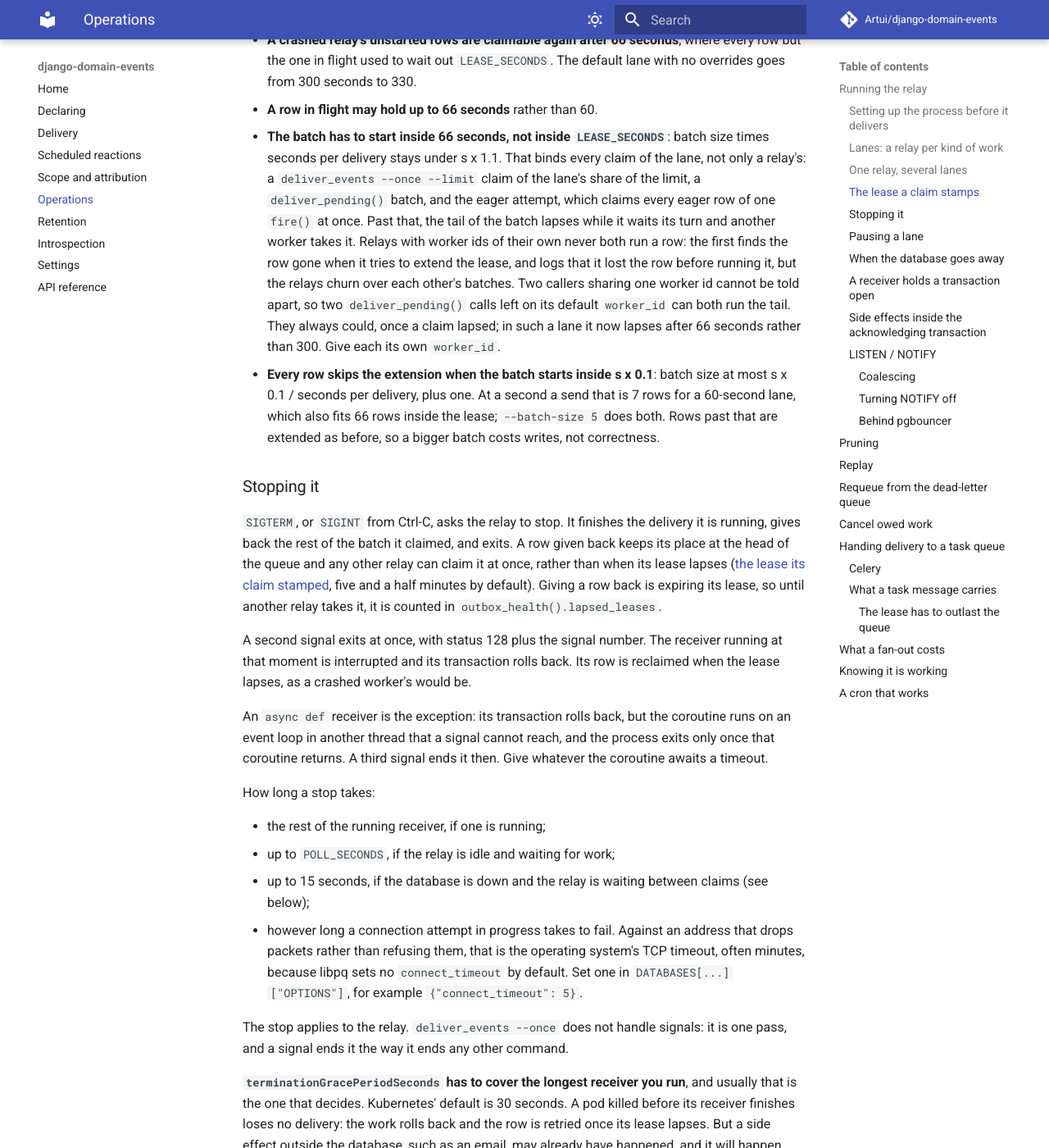
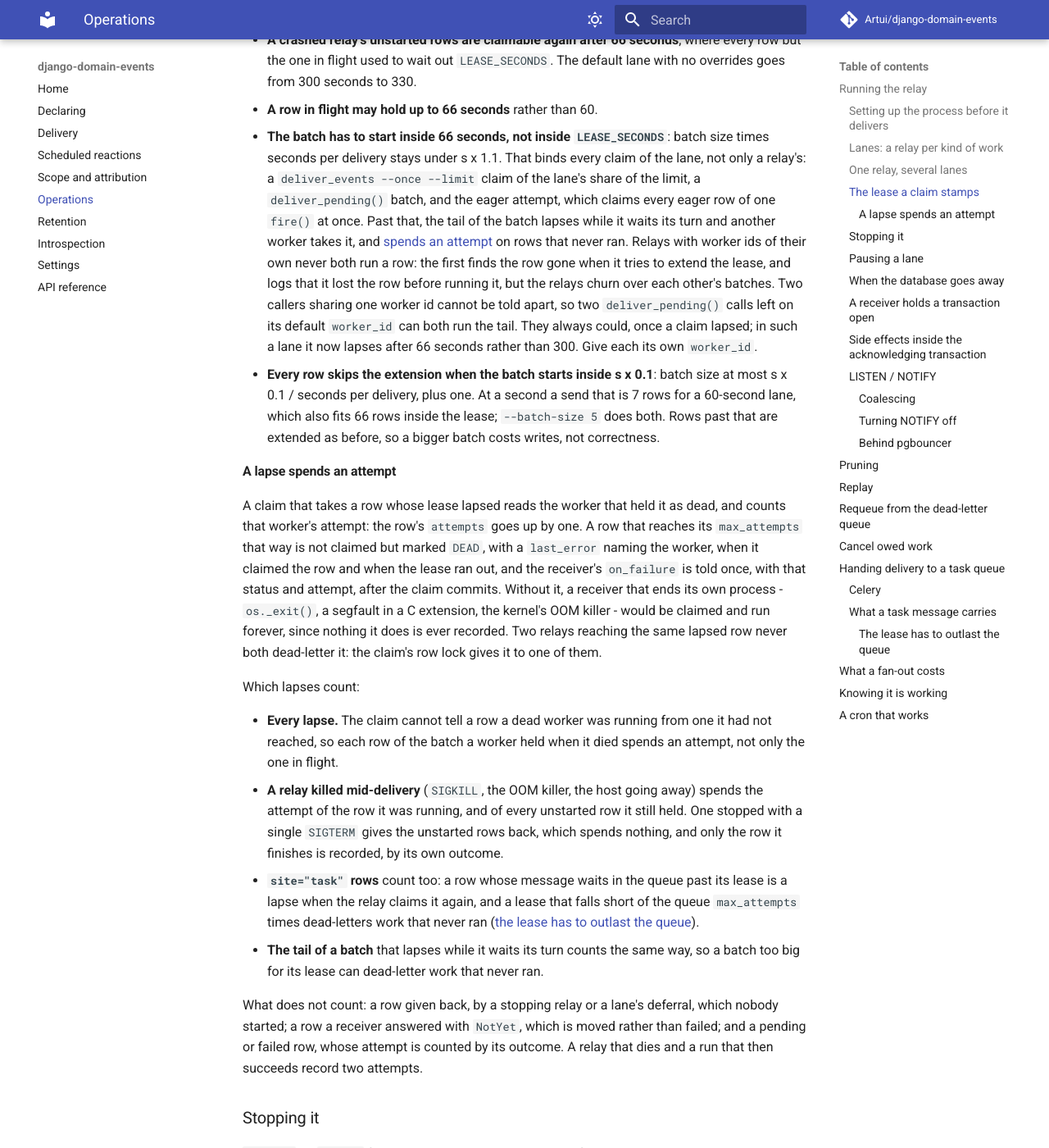
Before and after one commit to Artui/django-domain-events, an MkDocs documentation site: the page built from docs/operations.md, in a window 1280 px wide and 1400 px high, scrolled down 5820 px. Shown: the whole window at 82% size. Built offline with MkDocs 1.6.1 and Material for MkDocs 9.7.7, drawn with Linux system fonts in a browser that asks for light colours; comment, search, counter and statistics services are not loaded; some of the changed text lies outside the part shown.

Commit message:
Document which lapses spend an attempt
The lease section gains "A lapse spends an attempt": every lapse counts,
site="task" rows and the rows a killed relay held included, and what does
not. The queue-sizing section says an undersized lease can now dead-letter
work that never ran.

Co-Authored-By: Claude Opus 5.5 <noreply@anthropic.com>

```diff
--- a/docs/operations.md
+++ b/docs/operations.md
@@ -286,7 +286,8 @@ when `LEASE_SECONDS` is the default 300:
   claim of the lane, not only a relay's: a `deliver_events --once --limit`
   claim of the lane's share of the limit, a `deliver_pending()` batch, and the
   eager attempt, which claims every eager row of one `fire()` at once. Past that, the tail of
-  the batch lapses while it waits its turn and another worker takes it.
+  the batch lapses while it waits its turn and another worker takes it,
+  and [spends an attempt](#a-lapse-spends-an-attempt) on rows that never ran.
   Relays with worker ids of their own never both run a row: the first finds
   the row gone when it tries to extend the lease, and logs that it lost the row
   before running it, but the relays churn over each other's batches. Two
@@ -299,6 +300,42 @@ when `LEASE_SECONDS` is the default 300:
   send that is 7 rows for a 60-second lane, which also fits 66 rows inside
   the lease; `--batch-size 5` does both. Rows past that are extended as
   before, so a bigger batch costs writes, not correctness.
+
+#### A lapse spends an attempt
+
+A claim that takes a row whose lease lapsed reads the worker that held it as
+dead, and counts that worker's attempt: the row's `attempts` goes up by one.
+A row that reaches its `max_attempts` that way is not claimed but marked
+`DEAD`, with a `last_error` naming the worker, when it claimed the row and when
+the lease ran out, and the receiver's `on_failure` is told once, with that
+status and attempt, after the claim commits. Without it, a receiver that ends
+its own process - `os._exit()`, a segfault in a C extension, the kernel's OOM
+killer - would be claimed and run forever, since nothing it does is ever
+recorded. Two relays reaching the same lapsed row never both dead-letter it:
+the claim's row lock gives it to one of them.
+
+Which lapses count:
+
+- **Every lapse.** The claim cannot tell a row a dead worker was running from
+  one it had not reached, so each row of the batch a worker held when it died
+  spends an attempt, not only the one in flight.
+- **A relay killed mid-delivery** (`SIGKILL`, the OOM killer, the host going
+  away) spends the attempt of the row it was running, and of every
+  unstarted row it still held. One stopped with a single `SIGTERM` gives the
+  unstarted rows back, which spends nothing, and only the row it finishes is
+  recorded, by its own outcome.
+- **`site="task"` rows** count too: a row whose message waits in the queue
+  past its lease is a lapse when the relay claims it again, and a lease that
+  falls short of the queue `max_attempts` times dead-letters work that never
+  ran ([the lease has to outlast the queue](#the-lease-has-to-outlast-the-queue)).
+- **The tail of a batch** that lapses while it waits its turn counts the same
+  way, so a batch too big for its lease can dead-letter work that never ran.
+
+What does not count: a row given back, by a stopping relay or a lane's
+deferral, which nobody started; a row a receiver answered with `NotYet`, which
+is moved rather than failed; and a pending or failed row, whose attempt is
+counted by its outcome. A relay that dies and a run that then succeeds record
+two attempts.
 
 ### Stopping it
 
@@ -833,6 +870,12 @@ them is a task the workers spend dequeuing, and they arrive behind the
 backlog, making it longer. In one report, a 900-second lease over a
 28,000-task burst produced 12,918 stale messages, every one a no-op.
 
+Each of those claims also [spends an attempt](#a-lapse-spends-an-attempt), since
+the relay cannot tell a message waiting in a queue from a worker that died. A
+row whose lease runs out in the queue `max_attempts` times is dead-lettered
+without ever running, its `last_error` naming the lapsed lease; `requeue_dead`
+sends it again once the lease is sized.
+
 The symptom is a burst of `outbox_health().lapsed_leases` and per-receiver
 `claimed` counts while the queue is long and nothing is failing, and the
 relay's INFO line "carried a claim the row no longer holds" once for each
```
Also changed, not shown: CHANGELOG.md (+9 -0 lines), 1 other file.
